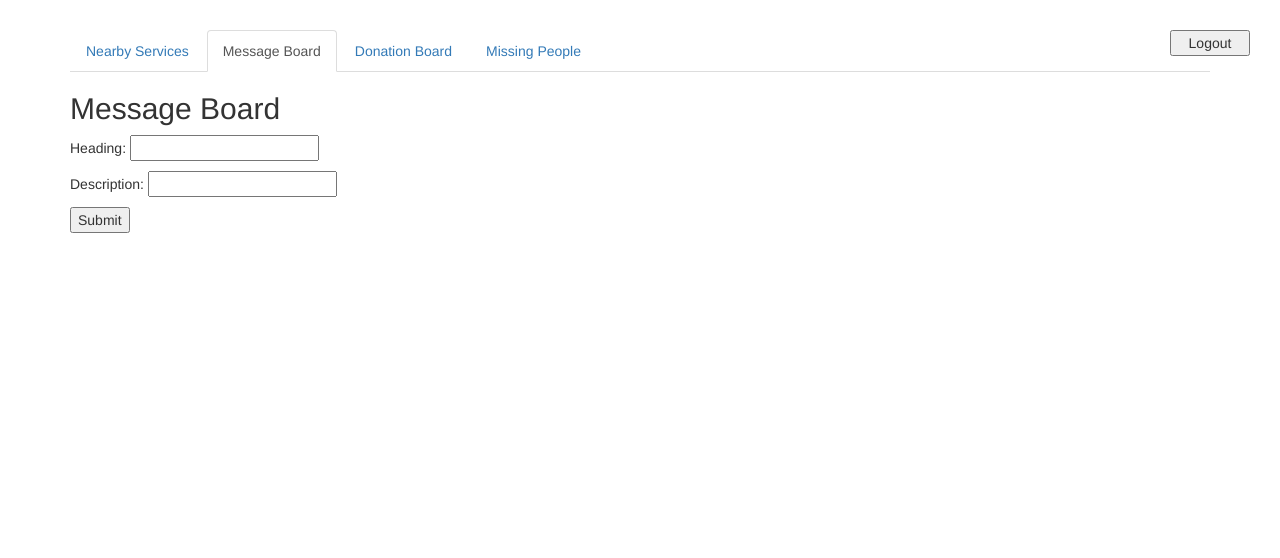
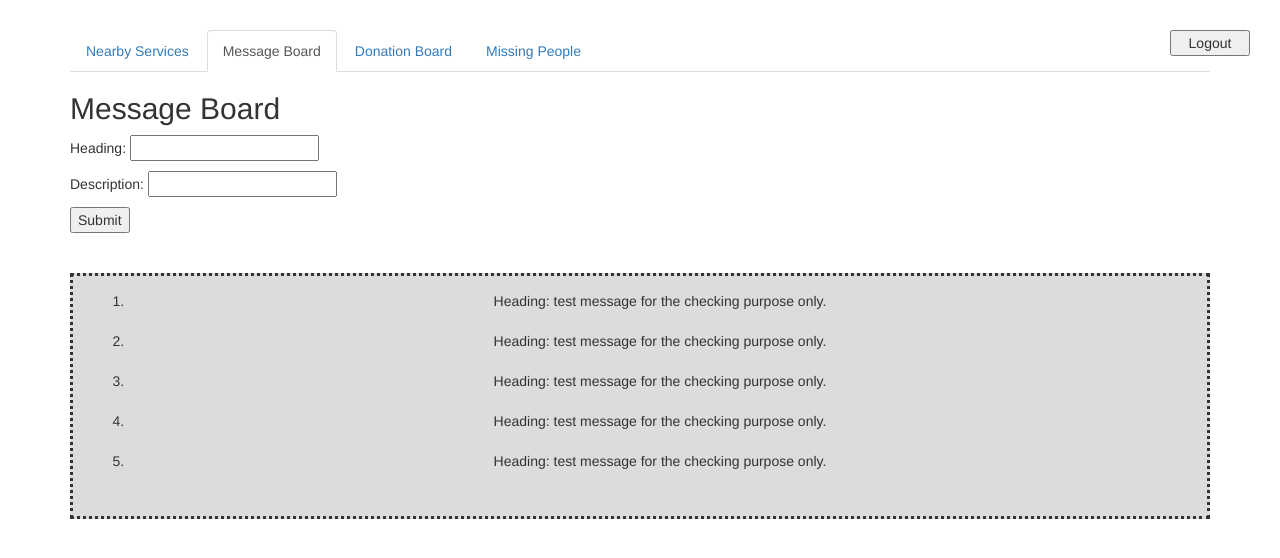
Before and after one commit to akilarif/rizeni-katastrof, a Django app: template catastrophe/disasterApp/templates/disasterApp/user_page.html in a window 1280 px wide, after a click on "Message Board". Shown: the top 558 px of the page. Run offline with Django 3.2, Linux system fonts and the light colour scheme; a user stored in the database is signed in; tables that the repository leaves empty hold one stand-in row (values such as "Sample post"); the template is opened without the code that fills it: most values are stand-ins (such as "Sample title", 1, 10 or a date in 2020); some libraries are stand-ins or nearby versions.

Commit message:
Added temporary message and donation board

```diff
--- a/catastrophe/disasterApp/static/disasterApp/user_page.css
+++ b/catastrophe/disasterApp/static/disasterApp/user_page.css
@@ -11,3 +11,17 @@ body {
 #map {
     height: 100%;
 }
+
+#message_temp {
+    background-color: #DCDCDC;
+    border: dotted;
+    padding: 15px;
+    text-align: center;
+}
+
+#donation_temp {
+    background-color: #DCDCDC;
+    border: dotted;
+    padding: 15px;
+    text-align: center;
+}
--- a/catastrophe/disasterApp/templates/disasterApp/user_page.html
+++ b/catastrophe/disasterApp/templates/disasterApp/user_page.html
@@ -71,6 +71,22 @@
                 <p>Description: <input type="text" name="description"></p>
                 <button type="submit">Submit</button>
               </form>
+              <br>
+              <br>
+              <div id =message_temp>
+              <ol>
+                <li>Heading: test message for the checking purpose only.</li>
+                <br>
+                <li>Heading: test message for the checking purpose only.</li>
+                <br>
+                <li>Heading: test message for the checking purpose only.</li>
+                <br>
+                <li>Heading: test message for the checking purpose only.</li>
+                <br>
+                <li>Heading: test message for the checking purpose only.</li>
+                <br>
+              </ol>
+              </div>
             </div>
             <div id="donation_board" class="tab-pane fade">
               <h2>Donation Board</h2>
@@ -81,6 +97,22 @@
                 <p>Description: <input type="text" name="description"></p>
                 <button type="submit">Submit</button>
               </form>
+              <br>
+              <br>
+              <div id =donation_temp>
+              <ol>
+                <li>Items/Servies: test message for the checking purpose only.</li>
+                <br>
+                <li>Items/Servies: test message for the checking purpose only.</li>
+                <br>
+                <li>Items/Servies: test message for the checking purpose only.</li>
+                <br>
+                <li>Items/Servies: test message for the checking purpose only.</li>
+                <br>
+                <li>Items/Servies: test message for the checking purpose only.</li>
+                <br>
+              </ol>
+              </div>
             </div>
             <div id="missing_people" class="tab-pane fade">
               <h2>Missing People</h2>
@@ -162,7 +194,7 @@
 
 
     </script>
-    <script src="https://maps.googleapis.com/maps/api/js?key=AIzaSyB2elfNn2ccUpOz2WQrj81nQM5G3mA8rXo&callback=initMap" async defer>
+    <script src="https://maps.googleapis.com/maps/api/js?key=AIzaSyAF69n2VyPPLEWUk_Dv3RkI9ZhR1XMQAa4&callback=initMap" async defer>
     </script>
 
 {% endblock %}
```
